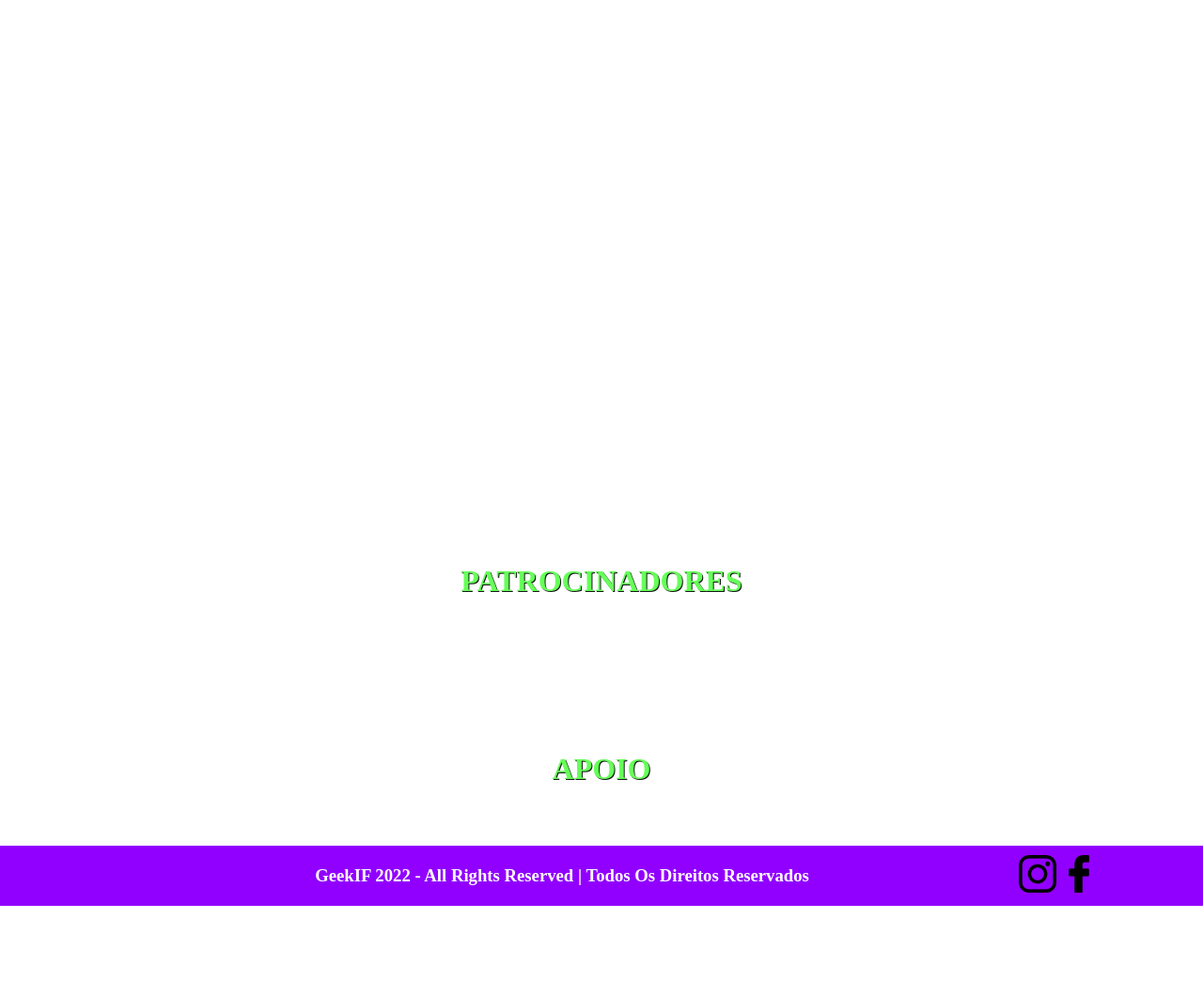
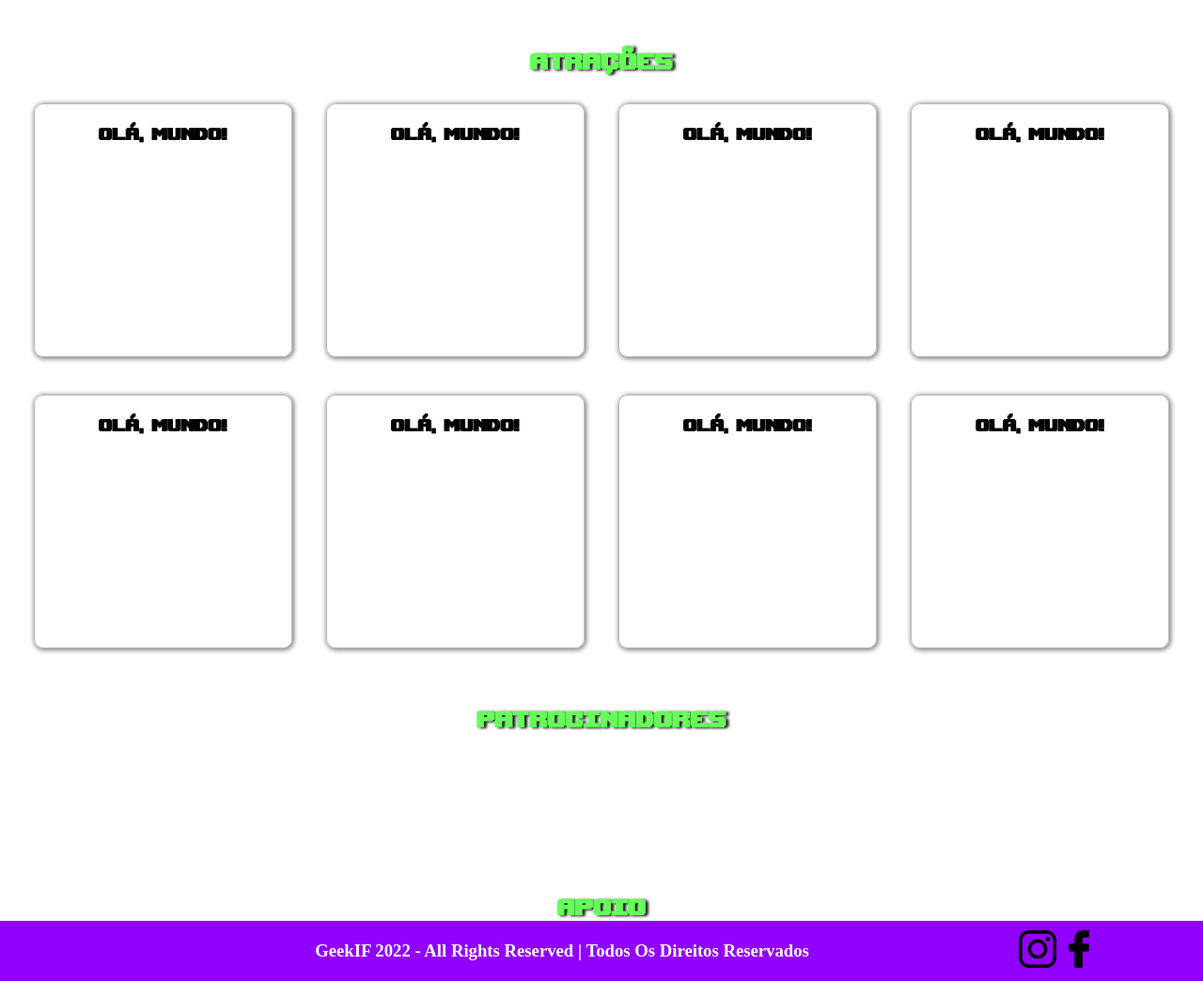
Before and after one commit to fabsoftwareitp/geekif.fabsoftware.itp.ifsp.edu.br, a PHP site: page / in a window 1280 px wide. Shown: the part 200-1244 px from the top of the page at 94% size. Before the commit the page ends 1164 px from the top, so only its background shows below. Run offline with PHP 8.4, Linux system fonts and the light colour scheme.

Commit message:
Primeiros passos na parte de atrações

```diff
--- a/index.html
+++ b/index.html
@@ -20,10 +20,88 @@
         -->
     </section>
 
-    <section>
-        <!--
-            Gabriel
-        -->
+    <section id="atracoes">
+        <h2 class="sub-titulo">ATRAÇÕES</h2>
+        <div class="flip">
+            <div class="flip-inner">
+                <div class="flip-front">
+                    <h2>Olá, mundo!</h2>
+                </div>
+                <div class="flip-back">
+                    <h2>Hello, world!</h2>
+                </div>
+            </div>
+        </div>
+        <div class="flip">
+            <div class="flip-inner">
+                <div class="flip-front">
+                    <h2>Olá, mundo!</h2>
+                </div>
+                <div class="flip-back">
+                    <h2>Hello, world!</h2>
+                </div>
+            </div>
+        </div>
+        <div class="flip">
+            <div class="flip-inner">
+                <div class="flip-front">
+                    <h2>Olá, mundo!</h2>
+                </div>
+                <div class="flip-back">
+                    <h2>Hello, world!</h2>
+                </div>
+            </div>
+        </div>
+        <div class="flip">
+            <div class="flip-inner">
+                <div class="flip-front">
+                    <h2>Olá, mundo!</h2>
+                </div>
+                <div class="flip-back">
+                    <h2>Hello, world!</h2>
+                </div>
+            </div>
+        </div>
+        <div class="flip">
+            <div class="flip-inner">
+                <div class="flip-front">
+                    <h2>Olá, mundo!</h2>
+                </div>
+                <div class="flip-back">
+                    <h2>Hello, world!</h2>
+                </div>
+            </div>
+        </div>
+        <div class="flip">
+            <div class="flip-inner">
+                <div class="flip-front">
+                    <h2>Olá, mundo!</h2>
+                </div>
+                <div class="flip-back">
+                    <h2>Hello, world!</h2>
+                </div>
+            </div>
+        </div>
+        <div class="flip">
+            <div class="flip-inner">
+                <div class="flip-front">
+                    <h2>Olá, mundo!</h2>
+                </div>
+                <div class="flip-back">
+                    <h2>Hello, world!</h2>
+                </div>
+            </div>
+        </div>
+        <div class="flip">
+            <div class="flip-inner">
+                <div class="flip-front">
+                    <h2>Olá, mundo!</h2>
+                </div>
+                <div class="flip-back">
+                    <h2>Hello, world!</h2>
+                </div>
+            </div>
+        </div>
     </section>
 
     <section>
--- a/style.css
+++ b/style.css
@@ -1,4 +1,8 @@
 @charset "UTF-8";
+@font-face{
+    font-family: 'Pixelada';
+    src: url(src/fontes/upheavtt.ttf);
+}
 
 :root {
     --preto: #171717;
@@ -7,7 +11,6 @@
     --verde: #66ff59;
     --rosa: #e3489d;
 }
-
 * {
     padding: 0;
     margin: 0;
@@ -16,29 +19,21 @@
 .logos{
     width: 40px;
 }
-
-
 header {
     height: 200px;
 }
-
-section {
-    height: 300px;
-}
-
 .patrocinadores {
     height: 200px;
 }
 
-/*
-    Parte Correa
-*/
 
+/* ------- Parte do Correa ------- */
 .sub-titulo {
     text-align: center;
     color: var(--verde);
-    text-shadow: #171717 1px 1px;
+    text-shadow: 3px 1px 3px #171717;
     font-size: 2em;
+    font-family: 'Pixelada';
 }
 
 #copy {
@@ -52,3 +47,61 @@ footer {
     display: flex;
     align-items: center;
 }
+/* ---------- ---------- */
+
+
+/* ------- Parte do Gab ------- */
+#atracoes{
+    width: 100%;
+    display: flex;
+    flex-flow: row wrap;
+    justify-content: space-evenly;
+    padding: 40px 0px;
+}
+#atracoes > .flip{
+    margin: 20px 0;
+}
+#atracoes > h2{
+    width:100%;
+    margin:10px 0;
+}
+
+.flip {
+    background-color: transparent;
+    width: 21.5%;
+    height: 270px;
+}
+.flip-inner {
+    position: relative;
+    width: 100%;
+    height: 100%;
+    text-align: center;
+    transition: transform 0.8s;
+    transform-style: preserve-3d;
+}
+.flip:hover .flip-inner {
+    transform: rotateY(180deg);
+}
+.flip-front, .flip-back {
+    width: 100%;
+    height: 100%;
+    padding:20px;
+    border: 1px solid #bbb;
+    border-radius: 10px;
+    box-sizing: border-box;
+    box-shadow: 1px 1px 5px 1px grey;
+    position: absolute;
+    backface-visibility: hidden;
+}
+.flip-front {
+    color: black;
+}
+.flip-back {
+    color: #2980b9;
+    transform: rotateY(180deg);
+}
+
+.flip h2{
+    font-family: 'Pixelada';
+}
+/* ---------- --------- */
```
Also changed, not shown: src/fontes/upheavtt.ttf (added).
